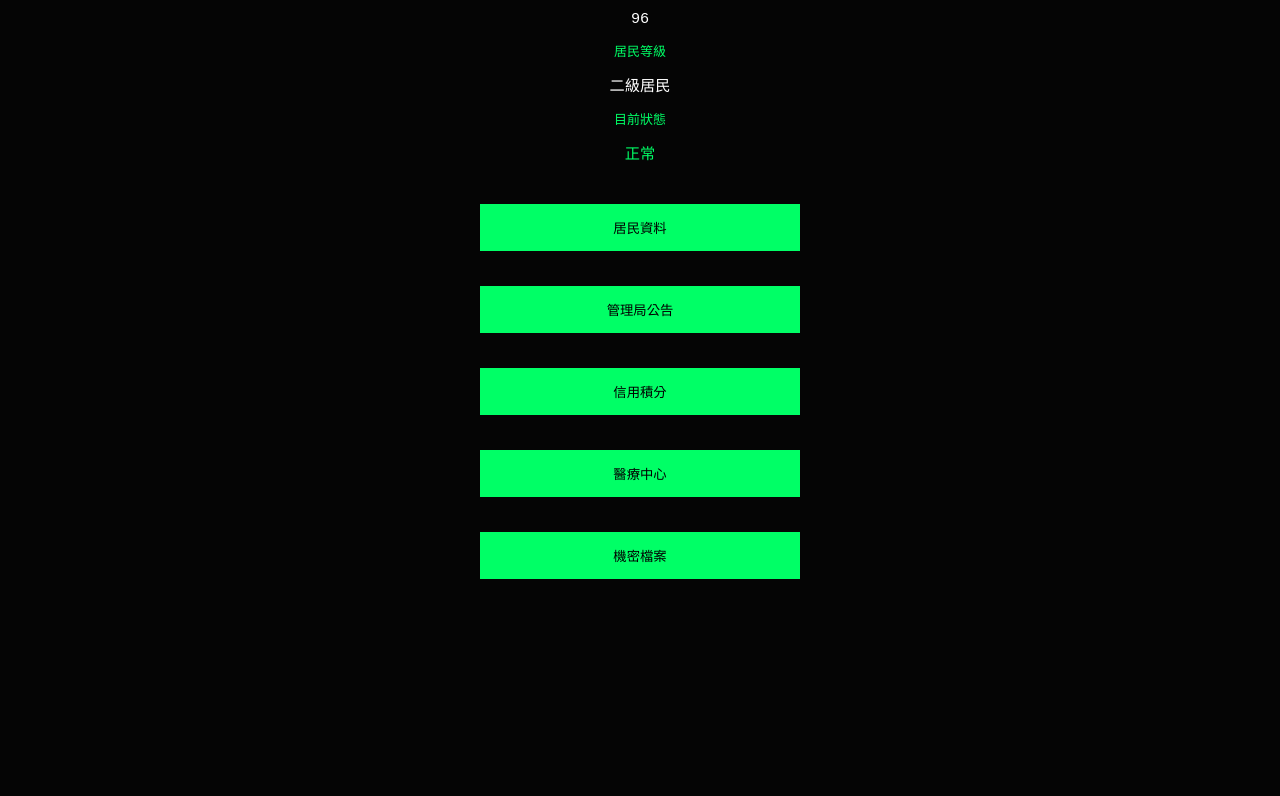
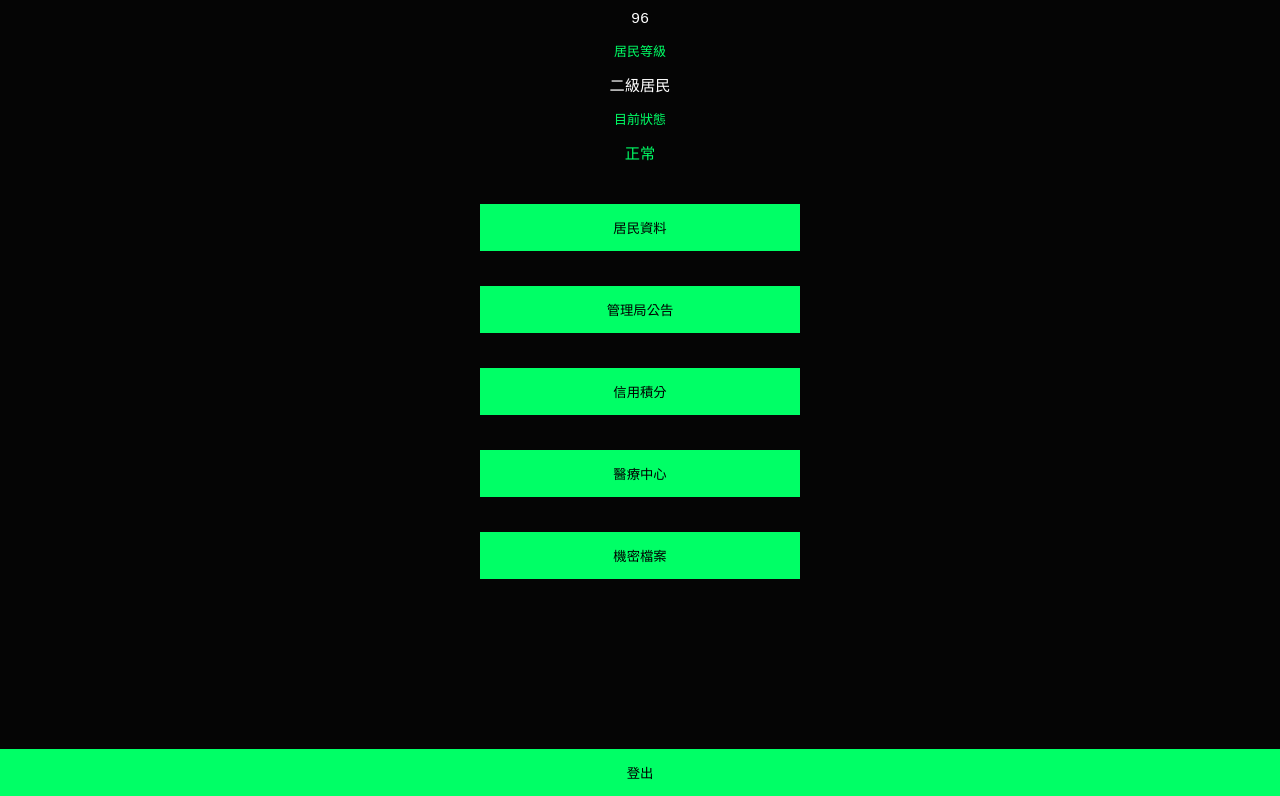
Before and after one commit to d5wn52ct9v-gif/zero-shelter, a plain HTML site: page home.html in a window 1280 px wide. Shown: the part 466-1262 px from the top of the page. Before the commit the page ends 1165 px from the top, so only its background shows below. Drawn offline with Linux system fonts and the light colour scheme.

Commit message:
Update home.html

```diff
--- a/home.html
+++ b/home.html
@@ -72,3 +72,9 @@
 
 </body>
 </html>
+
+<br><br>
+
+<button onclick="logout()">
+登出
+</button>
```
